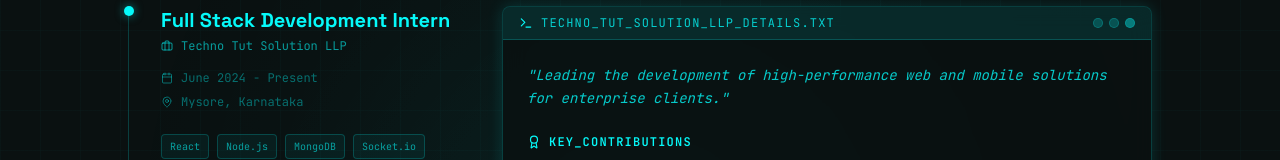
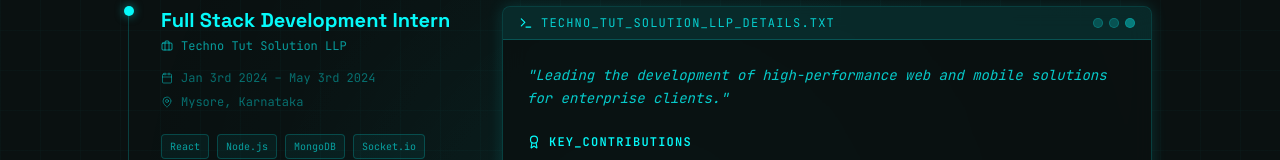
Before and after one commit to Sahana-Acharya7/portfolio, a React (Vite) app: page / in a window 1280 px wide. Both pictures are taken after a click on the button "EXPERIENCE". Shown: the part 170-330 px from the top of the page. Built offline with nearby package versions, Linux system fonts and the light colour scheme.

Commit message:
Update Techno Tut internship dates

```diff
--- a/src/components/Experience.tsx
+++ b/src/components/Experience.tsx
@@ -9,7 +9,7 @@
       company: "Techno Tut Solution LLP",
       location: "Mysore, Karnataka",
       role: "Full Stack Development Intern",
-      period: "June 2024 - Present",
+      period: "Jan 3rd 2024 – May 3rd 2024",
       description: "Leading the development of high-performance web and mobile solutions for enterprise clients.",
       highlights: [
         "Architected a real-time dashboard using React and Socket.io, improving data visualization speed by 40%.",
```
